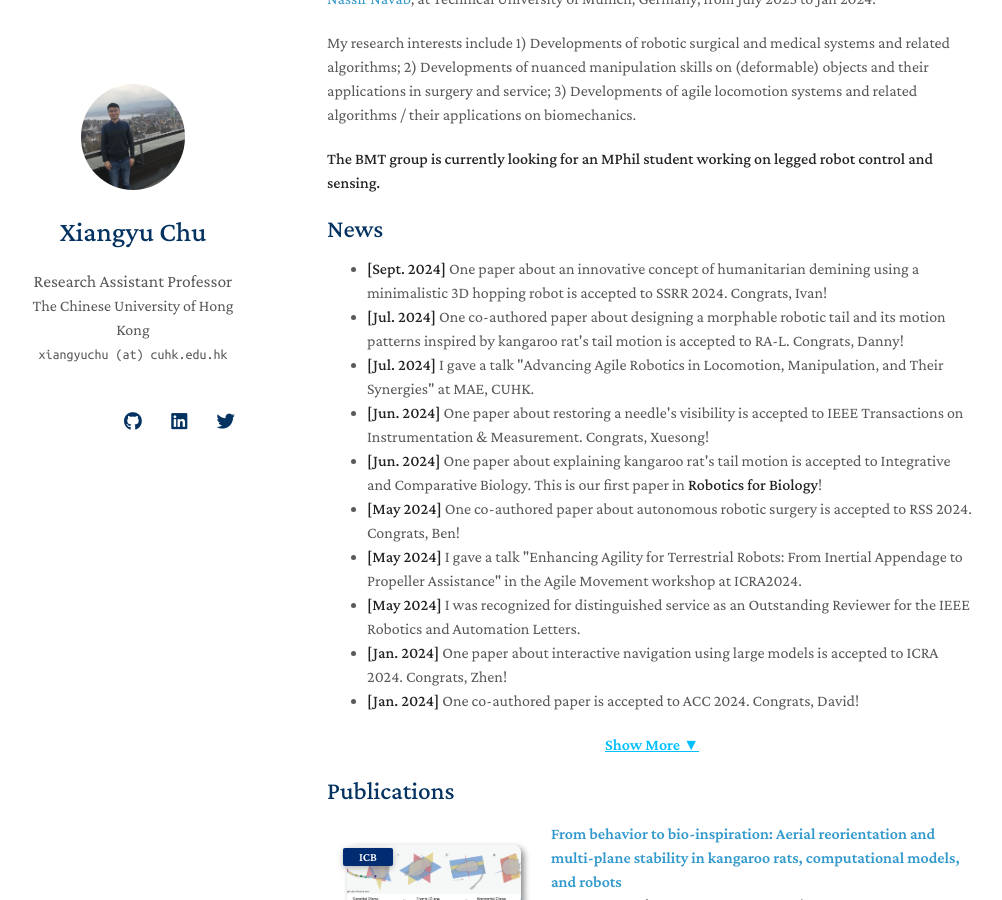
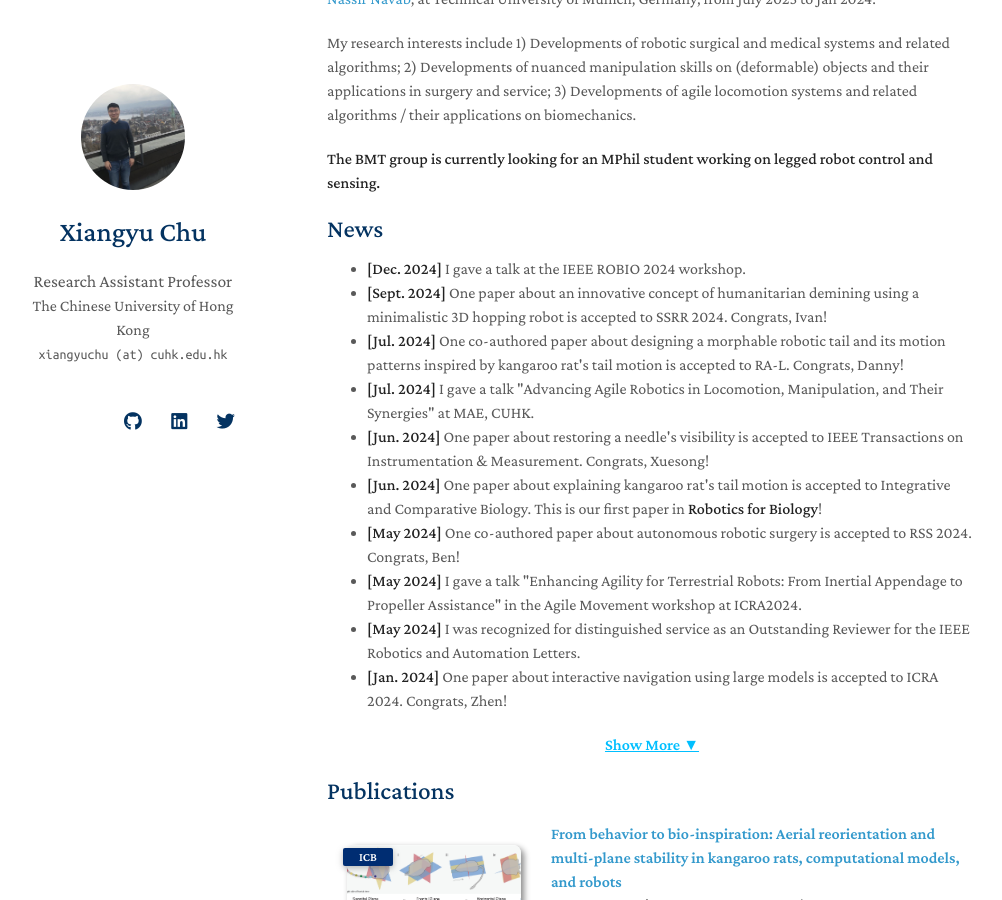
Before and after one commit to xiangyuchu03/xiangyuchu03.github.io, a Jekyll site: the page built from index.md, in a window 1280 px wide and 900 px high, scrolled down 266 px. Shown: the whole window, without its empty margins (143-1145 px from the left). Built offline with Jekyll 4.4.1, drawn with Linux system fonts in a browser that asks for light colours; nearby versions of some CDN libraries; a style sheet for code colours, icons or effects is not loaded; our own code applies the rules of GitHub Pages for plain Markdown files.

Commit message:
Update index.md

```diff
--- a/index.md
+++ b/index.md
@@ -13,6 +13,7 @@ My research interests include 1) Developments of robotic surgical and medical sy
 
 ## News
 <ul id="news-list">
+    <li class="news-item"><strong>[Dec. 2024]</strong> I gave a talk at the IEEE ROBIO 2024 workshop. </li>
     <li class="news-item"><strong>[Sept. 2024]</strong> One paper about an innovative concept of humanitarian demining using a minimalistic 3D hopping robot is accepted to SSRR 2024. Congrats, Ivan! </li>
     <li class="news-item"><strong>[Jul. 2024]</strong> One co-authored paper about designing a morphable robotic tail and its motion patterns inspired by kangaroo rat's tail motion is accepted to RA-L. Congrats, Danny! </li>
     <li class="news-item"><strong>[Jul. 2024]</strong> I gave a talk "Advancing Agile Robotics in Locomotion, Manipulation, and Their Synergies" at MAE, CUHK.</li>
```
